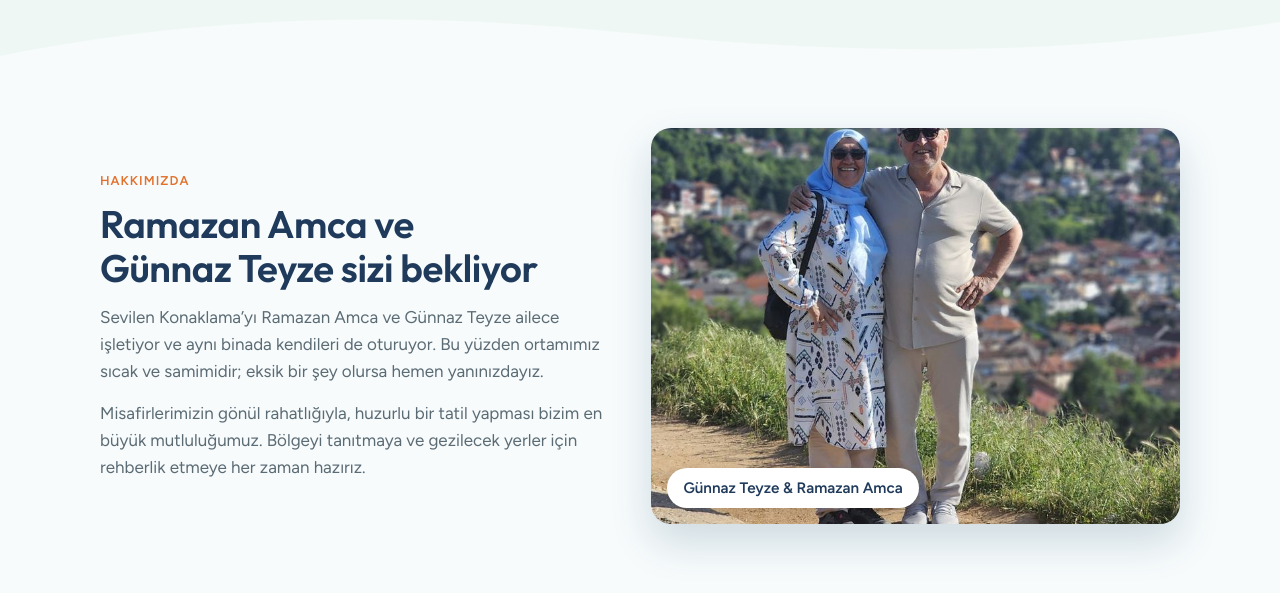
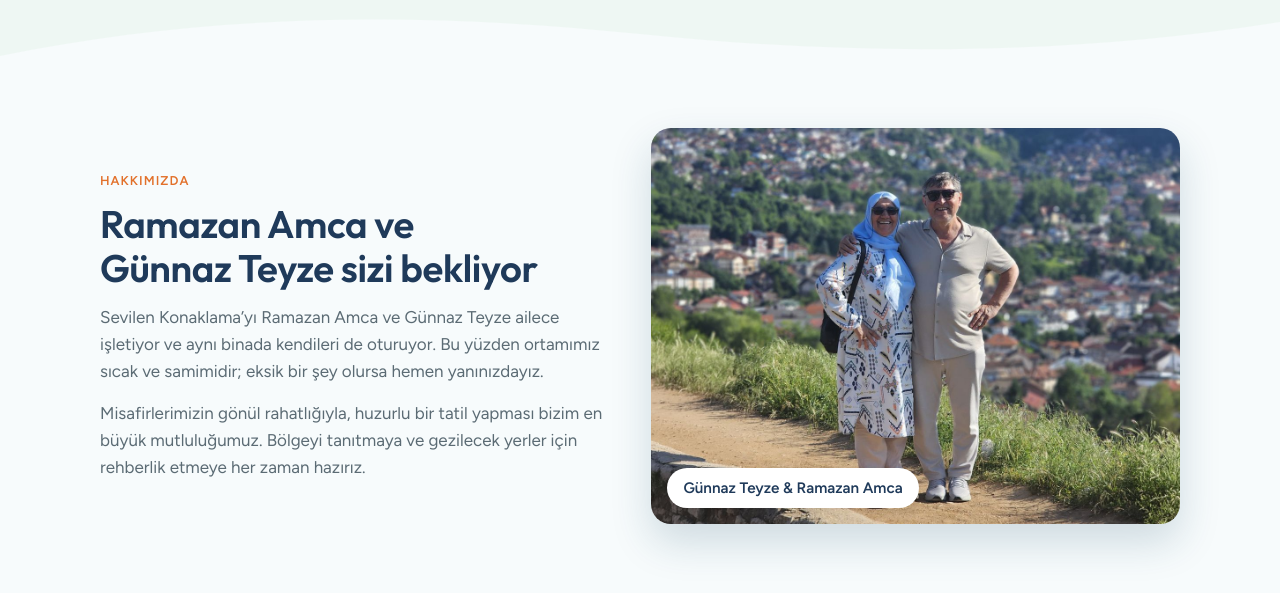
Before and after one commit to keskinahmetf/sevilen-konaklama, a plain HTML site: page index.html in a window 1280 px wide. Shown: the part 4740-5333 px from the top of the page. Drawn offline with Linux system fonts and the light colour scheme.

Commit message:
Add files via upload

```diff
--- a/index.html
+++ b/index.html
@@ -292,7 +292,7 @@ footer{background:var(--sand);border-top:1px solid var(--line);padding:36px 0;co
 /* Family photo */
 .family{margin:0;position:relative}
 .family{width:100%}
-.family img{width:100%;height:auto;aspect-ratio:4/3;object-fit:cover;border-radius:20px;display:block;box-shadow:0 18px 40px rgba(20,70,100,.18)}
+.family img{width:100%;height:auto;aspect-ratio:4/3;object-fit:cover;object-position:50% 30%;border-radius:20px;display:block;box-shadow:0 18px 40px rgba(20,70,100,.18)}
 .family figcaption{position:absolute;left:16px;bottom:16px;background:var(--surface);border-radius:999px;padding:8px 16px;font-weight:600;font-size:.95rem;box-shadow:0 4px 14px rgba(0,0,0,.12)}
 .two.about{grid-template-columns:1fr 1.05fr}
 @media (max-width:820px){.two.about{grid-template-columns:1fr}.family{max-width:none}}
@@ -519,7 +519,7 @@ footer.decorated{padding-top:56px}
         <p data-i18n="aboutP1"></p>
         <p data-i18n="aboutP2"></p>
       </div>
-      <figure class="family"><img src="img/aile.jpg" width="1200" height="900" alt="Günnaz Teyze ve Ramazan Amca" loading="lazy"><figcaption data-i18n="familyCap"></figcaption></figure>
+      <figure class="family"><img src="img/aile-2.jpg" width="1200" height="900" alt="Günnaz Teyze ve Ramazan Amca" loading="lazy"><figcaption data-i18n="familyCap"></figcaption></figure>
     </div>
   </section>
 
```
